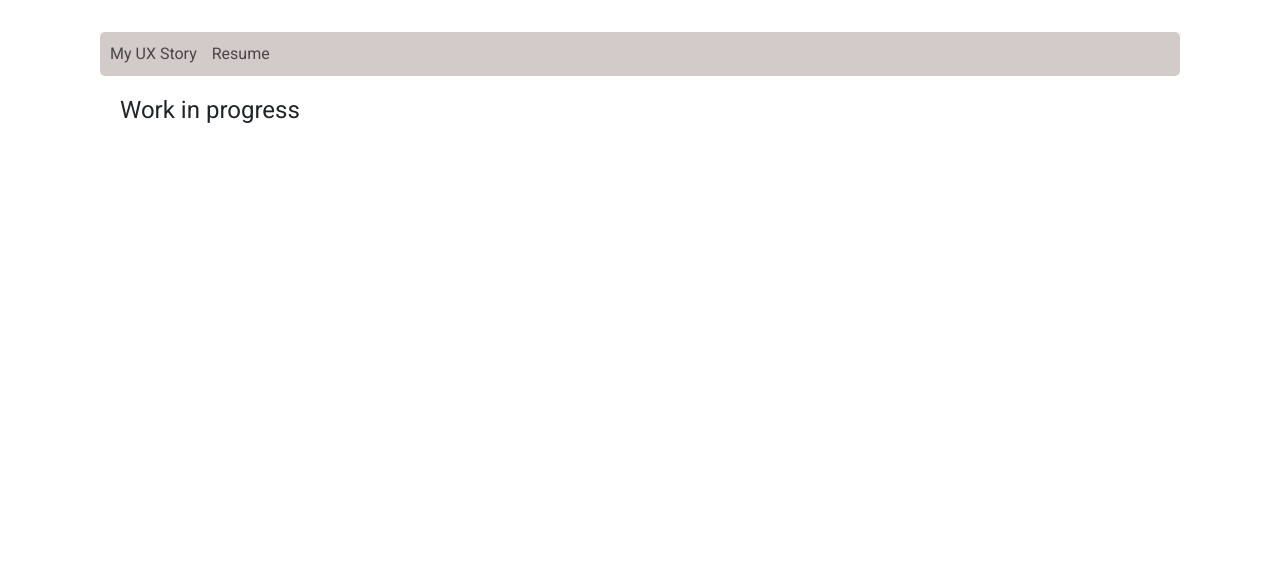
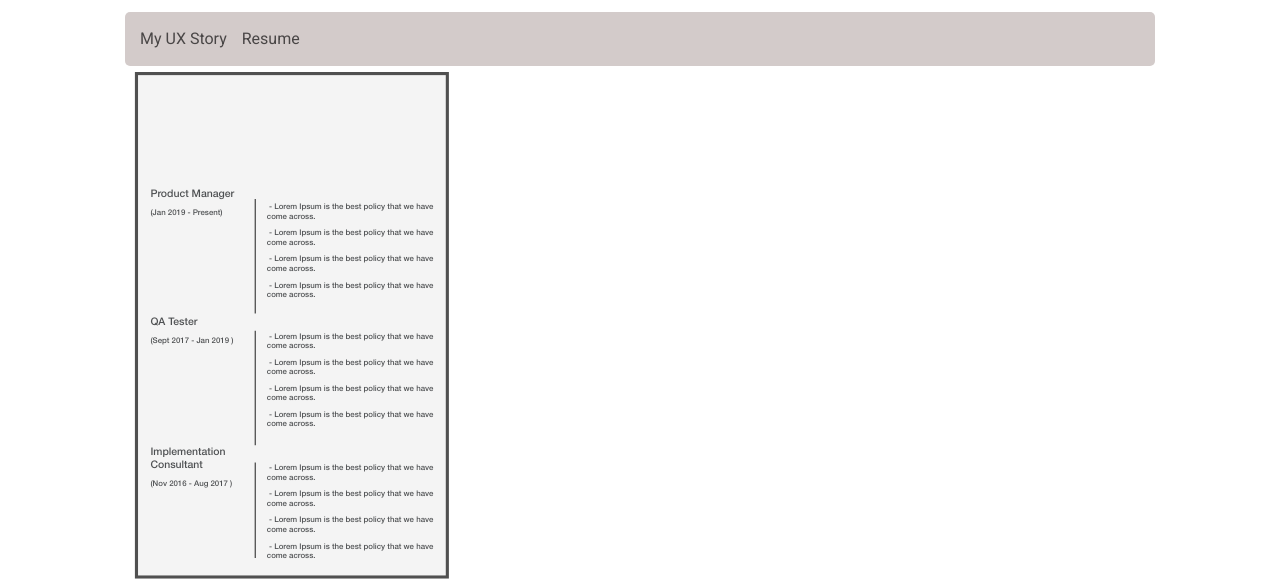
Before and after one commit to Rohit211195/public, a plain HTML site: page resume.html in a window 1280 px wide. Shown: the part 270-856 px from the top of the page. Before the commit the page ends 800 px from the top, so only its background shows below. Drawn offline with nearby package versions, Linux system fonts and the light colour scheme.

Commit message:
first commit

```diff
--- a/resume.html
+++ b/resume.html
@@ -50,7 +50,7 @@
 
       </div>
 
-      <div class="container">
+      <div class="sub-container">
 
         <div class="navbar">
 
@@ -62,9 +62,9 @@
 
         </div>
 
-        <div class="ux">
+        <div class="exp">
 
-            <h4>Work in progress</h4>
+            <img class="resume" src="assets/10.png">
 
           </div>
 
--- a/style.css
+++ b/style.css
@@ -46,7 +46,7 @@
   .navbar{
     background-color: rgb(211, 203, 202);
     border-radius: 5px;
-    padding: 10px;
+    padding: 15px;
   }
 
 
@@ -58,7 +58,7 @@
   }
 
   .list-nav a{
-    padding: 0 0 5px 0;
+    padding: 0 0 10px 0;
     text-decoration: none;
     color: rgb(73, 70, 70);
 
@@ -72,3 +72,13 @@
   .ux {
     padding: 20px;
     }
+
+  .sub-container{
+    padding-left: 40px;
+    padding-right: 40px;
+  }
+
+  .resume {
+   text-align: center;
+
+  }
```
Also changed, not shown: index.html (+1 -1 lines), assets/10.png (added).
